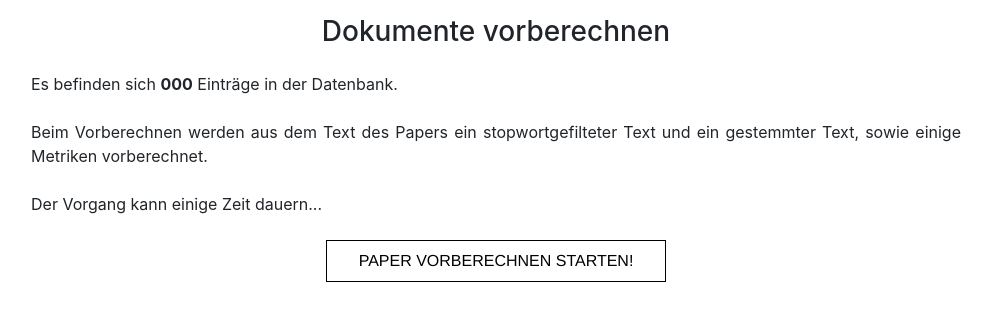
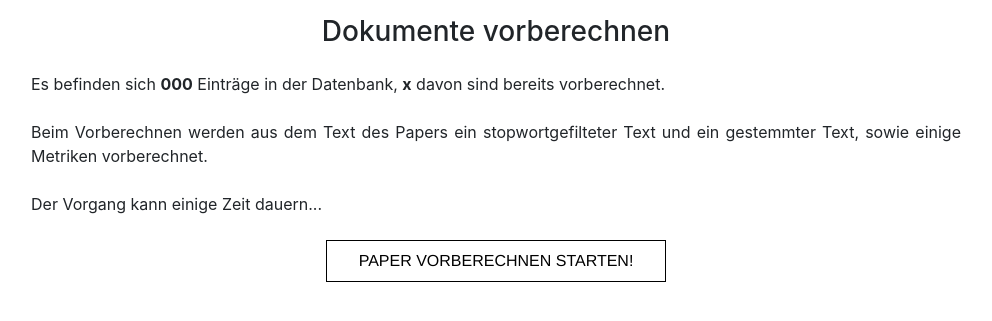
Before and after one commit to JulianDietz/DH-TextMining, a Django app: template templates/processPaper.html in a window 1280 px wide. Shown: the part 98-419 px from the top of the page, without its empty margins (144-1136 px from the left). Run offline with Django 3.2, Linux system fonts and the light colour scheme; the template is opened without the code that fills it: most values are stand-ins (such as "Sample title", 1, 10 or a date in 2020); parts of the project's set-up code (start-up, migrations or seed data) failed here and were passed over; some libraries are stand-ins or nearby versions.

Commit message:
vorberechnet in models

```diff
--- a/TextMining/views/generalviews.py
+++ b/TextMining/views/generalviews.py
@@ -102,7 +102,8 @@ def readJsonFiles(request):
 
 def processPaperView(request):
     numberPaper = Paper.objects.all().count()
-    context = {'numberPaper': numberPaper}
+    numberRehashed = Paper.objects.all().filter(isRehashed=True).count()
+    context = {'numberPaper': numberPaper, 'numberRehashed': numberRehashed}
     return render(request, 'processPaper.html', context)
 
 
--- a/templates/processPaper.html
+++ b/templates/processPaper.html
@@ -9,7 +9,8 @@
     <h3 class="page-header">Dokumente vorberechnen</h3>
 
     <div class="site-text-container">
-        <p class="info-text">Es befinden sich <b>{{ numberPaper }}</b> Einträge in der Datenbank.</p>
+        <p class="info-text">Es befinden sich <b>{{ numberPaper }}</b> Einträge in der Datenbank,
+        <b>{{ numberRehashed }}</b> davon sind bereits vorberechnet. </p>
         <p class="info-text"> Beim Vorberechnen werden aus dem Text des Papers ein
             stopwortgefilteter Text und ein gestemmter Text, sowie einige Metriken vorberechnet.</p>
         <p class="info-text"> Der Vorgang kann einige Zeit dauern... </p>
```
